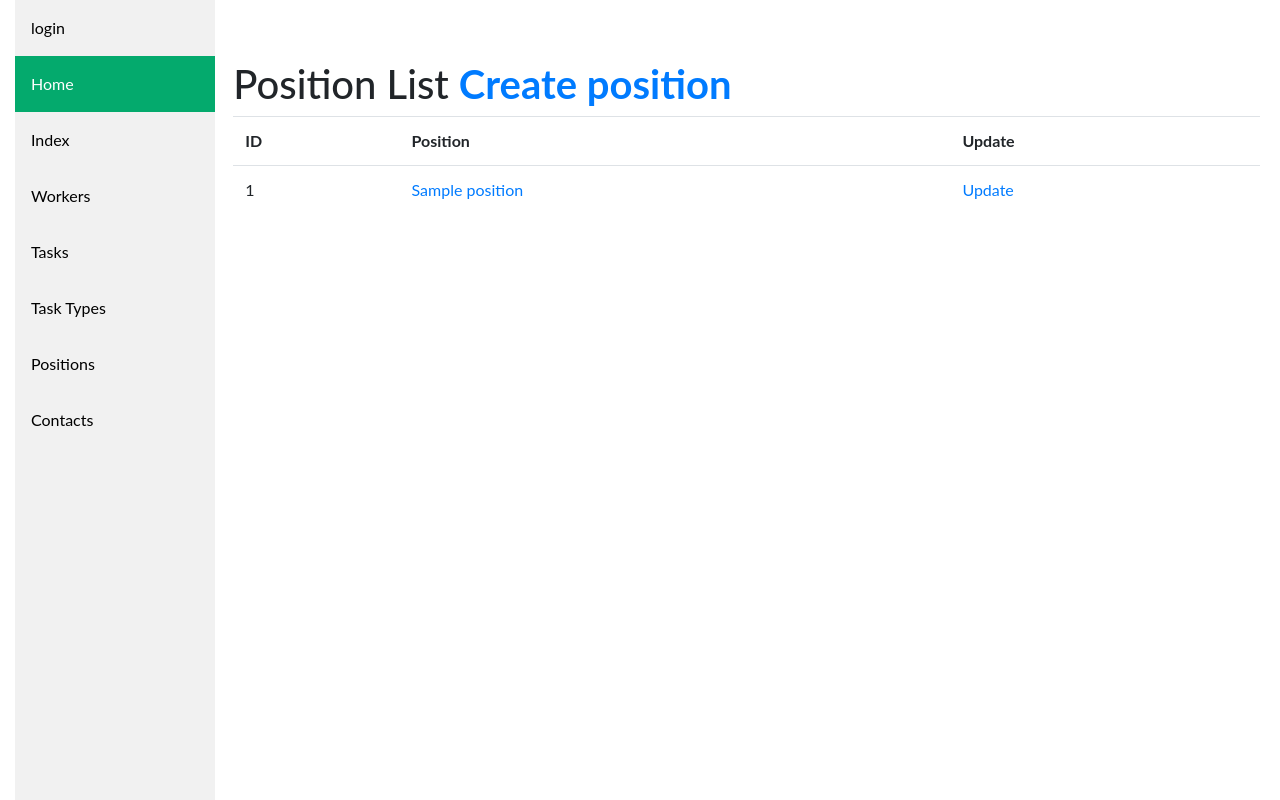
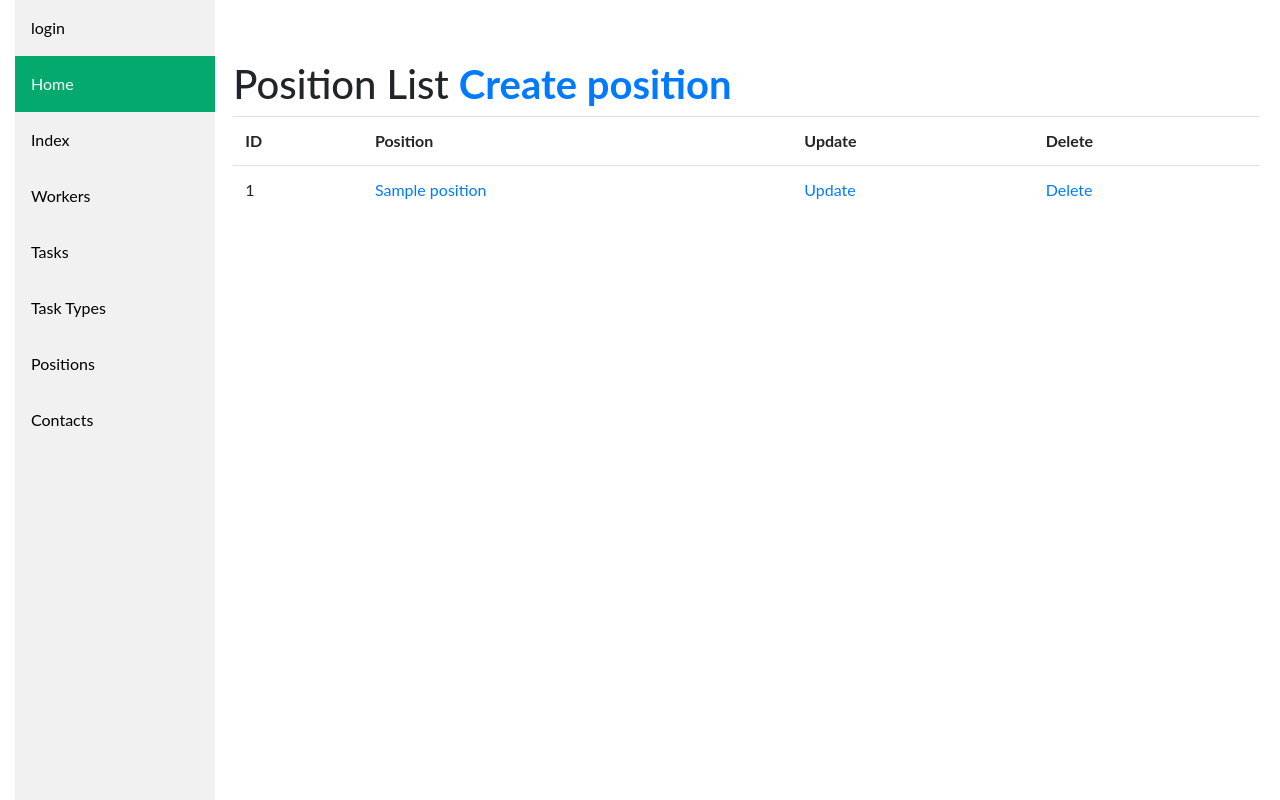
Before and after one commit to yevhenii-nevmyvako/it-company-task-manager, a Django app: template templates/task_manager/position_list.html in a window 1280 px wide. Run offline with Django 3.2, Linux system fonts and the light colour scheme; the template is opened without the code that fills it: most values are stand-ins (such as "Sample title", 1, 10 or a date in 2020).

Commit message:
Add link position-delete to position_list.html

```diff
--- a/templates/task_manager/position_list.html
+++ b/templates/task_manager/position_list.html
@@ -12,12 +12,14 @@
         <th>ID</th>
         <th>Position</th>
         <th>Update</th>
+        <th>Delete</th>
       </tr>
     {% for position in position_list %}
       <tr>
         <td>{{ position.id }}</td>
         <td><a href="{{ position.get_absolute_url }}">{{ position.name }}</a></td>
         <td><a href="{% url 'task_manager:position-update' pk=position.id %}">Update</a></td>
+        <td><a href="{% url 'task_manager:position-delete' pk=position.id %}">Delete</a></td>
 
       </tr>
     {% endfor %}
```
